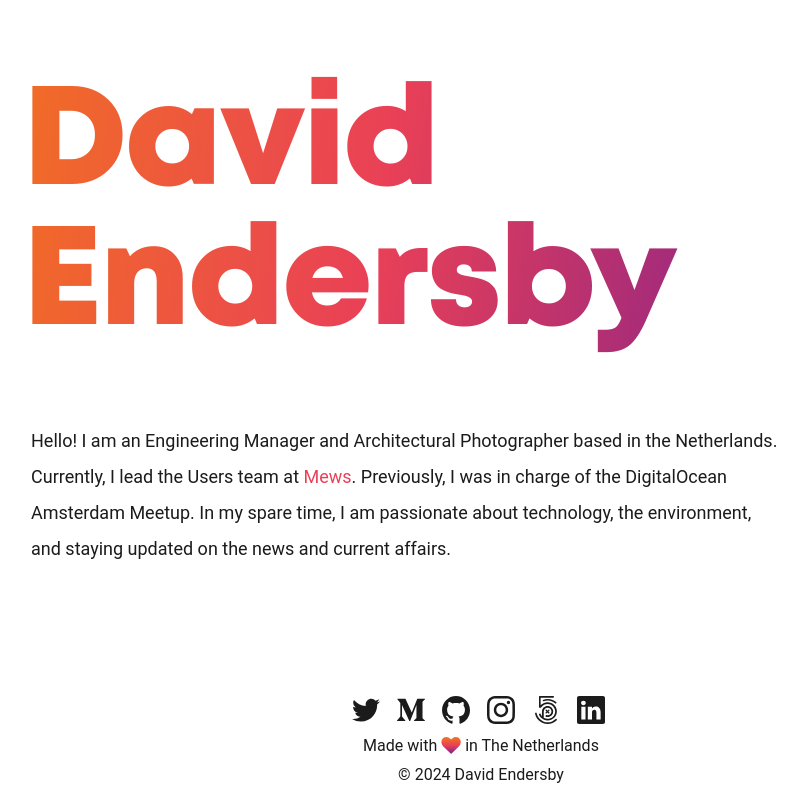
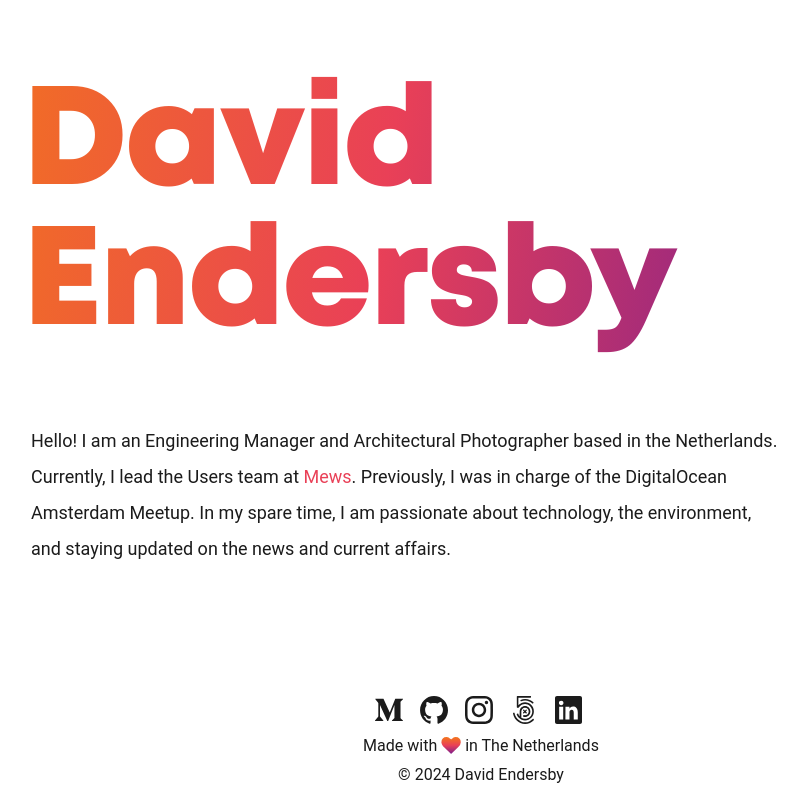
Before and after one commit to Davetherave2010/davidendersby2019, a React (Vite) app: page / in a window 1280 px wide. Shown: the whole page, without its empty margins (159-962 px from the left). Built offline with nearby package versions, Linux system fonts and the light colour scheme; a small style sheet from the web is missing.

Commit message:
Update Footer.tsx
Removed twitter

```diff
--- a/src/components/footer/Footer.tsx
+++ b/src/components/footer/Footer.tsx
@@ -2,7 +2,6 @@ import heart from "../../assets/heart.svg";
 import github from "../../assets/github.svg";
 import instagram from "../../assets/instagram.svg";
 import medium from "../../assets/medium.svg";
-import twitter from "../../assets/twitter.svg";
 import linkedin from "../../assets/linkedin.svg";
 import fiveHundredPx from "../../assets/500px.svg";
 import { FooterCopyright, FooterText, FooterWrapper, HeartIcon, SocialIcon, SocialIconsList, SocialIconsListItem } from "./Footer.styles";
@@ -14,11 +13,6 @@ const getYear = () => {
 export const Footer = () => (
   <FooterWrapper>
     <SocialIconsList>
-      <SocialIconsListItem>
-        <a href="https://www.twitter.com/davidendersby1">
-          <SocialIcon src={twitter} alt="Twitter icon" />
-        </a>
-      </SocialIconsListItem>
       <SocialIconsListItem>
         <a href="https://www.medium.com/@daendersby">
           <SocialIcon src={medium} alt="Medium icon" />
```
